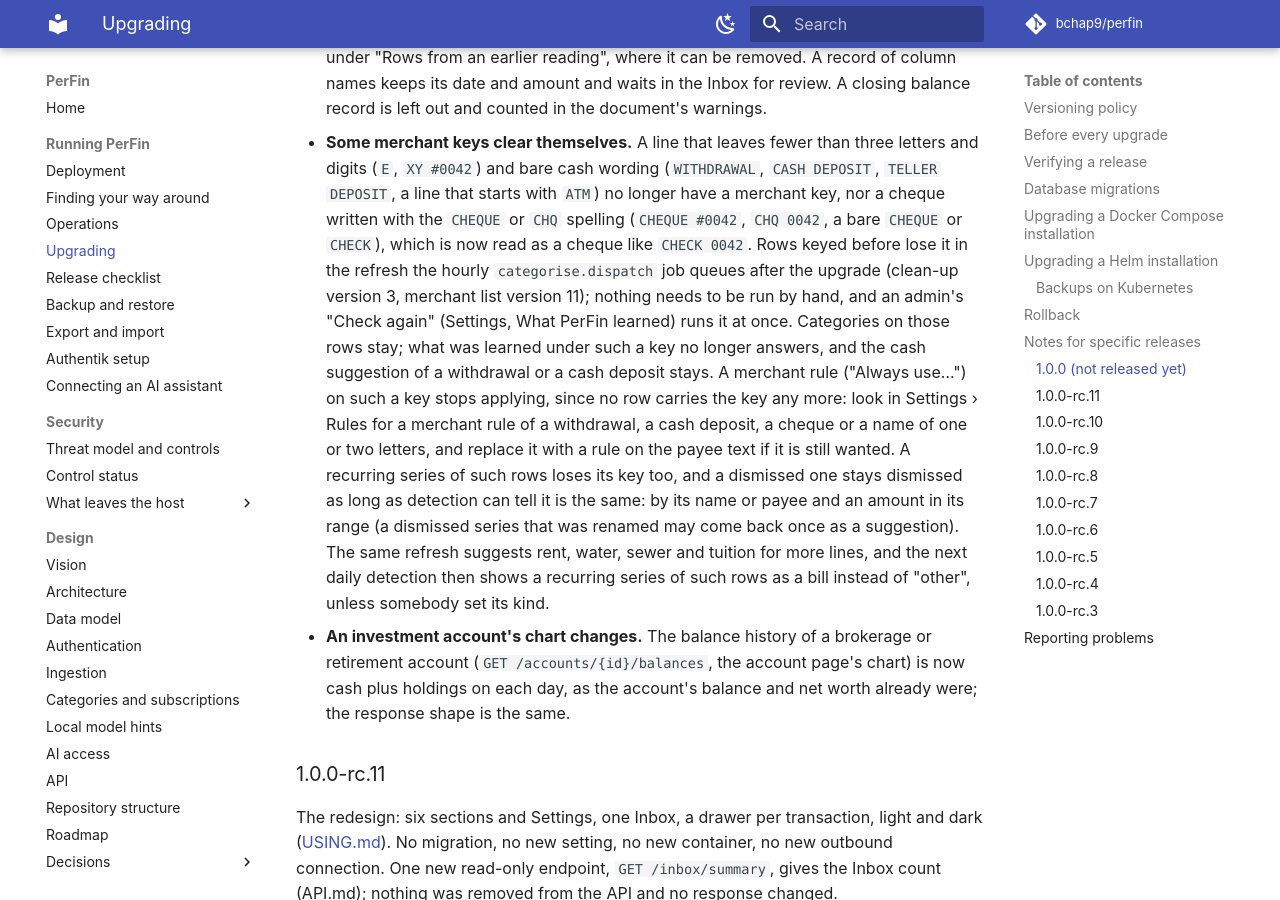
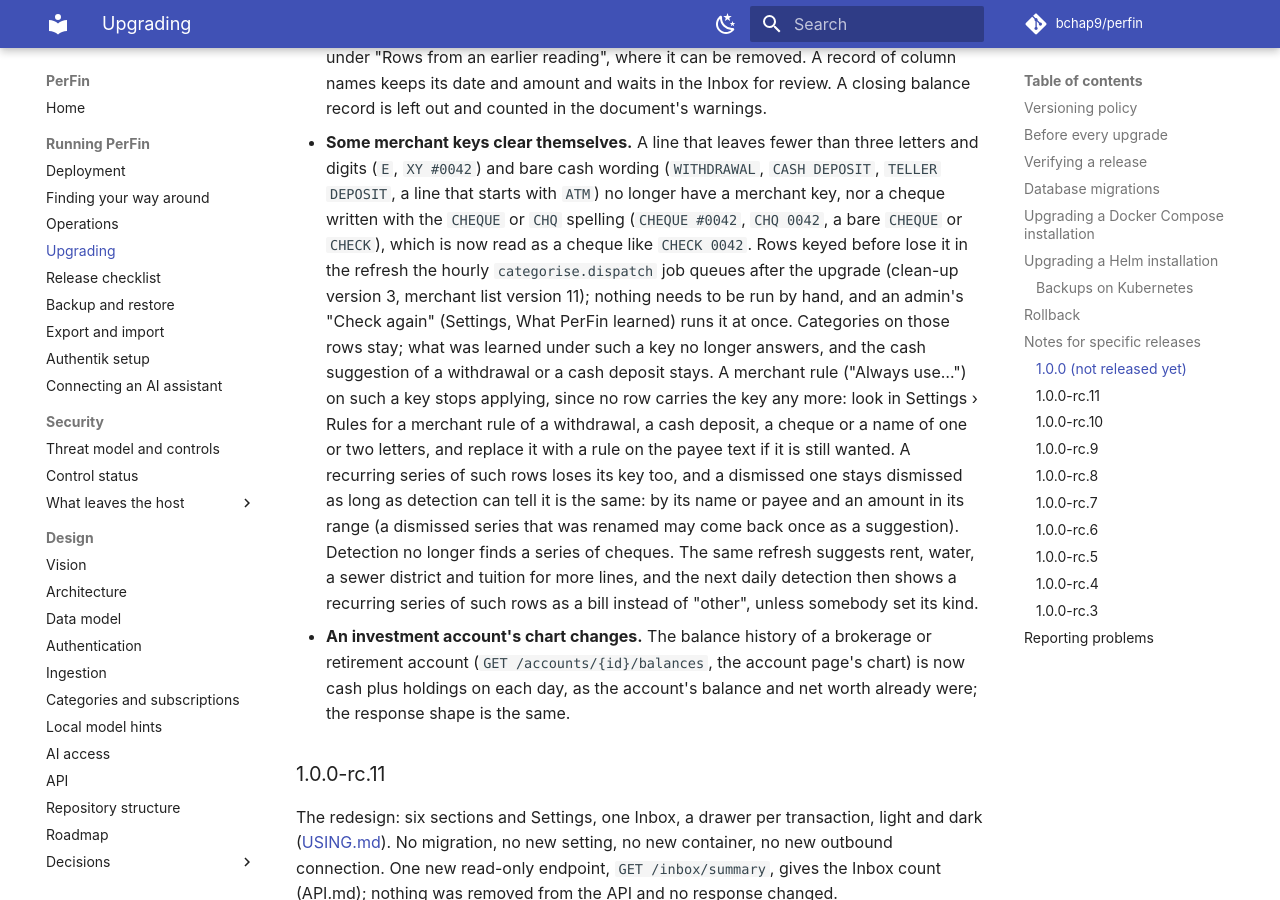
Before and after one commit to Bchap9/PerFin, an MkDocs documentation site: the page built from docs/UPGRADING.md, in a window 1280 px wide and 900 px high, scrolled down 6953 px. Built offline with MkDocs 1.6.1 and Material for MkDocs 9.7.7, drawn with Linux system fonts in a browser that asks for light colours; comment, search, counter and statistics services are not loaded.

Commit message:
docs: a series that loses its key in a re-key, and the 1.0.0 note's wrapping
The module doc of recurring.service names a series whose rows lost their
key among the series without one that rank 2 matches, _follow_keys says
that such a series counts in series_moved, and the UPGRADING 1.0.0 note
is wrapped again and says that detection no longer finds a series of
cheques.

Co-Authored-By: Claude Opus 5.5 <noreply@anthropic.com>
Claude-Session: https://claude.ai/code/session_01HRK1FXsJCfeh3aUokzUEVJ

```diff
--- a/docs/UPGRADING.md
+++ b/docs/UPGRADING.md
@@ -318,23 +318,25 @@ need it ([PORTABILITY.md](PORTABILITY.md)).
   (`WITHDRAWAL`, `CASH DEPOSIT`, `TELLER DEPOSIT`, a line that starts with
   `ATM`) no longer have a merchant key, nor a cheque written with the
   `CHEQUE` or `CHQ` spelling (`CHEQUE #0042`, `CHQ 0042`, a bare `CHEQUE`
-  or `CHECK`), which is now read as a cheque like `CHECK 0042`. Rows keyed before lose it in the
-  refresh the hourly `categorise.dispatch` job queues after the upgrade
-  (clean-up version 3, merchant list version 11); nothing needs to be run
-  by hand, and an admin's "Check again" (Settings, What PerFin learned)
-  runs it at once. Categories on those rows stay; what was learned under such a key
-  no longer answers, and the cash suggestion of a withdrawal or a cash
-  deposit stays. A merchant rule ("Always use…") on such a key stops
-  applying, since no row carries the key any more: look in Settings ›
-  Rules for a merchant rule of a withdrawal, a cash deposit, a cheque or a
-  name of one or two letters, and replace it with a rule on the payee text
-  if it is still wanted. A recurring series of such rows loses its key too, and a
-  dismissed one stays dismissed as long as detection can tell it is the
-  same: by its name or payee and an amount in its range (a dismissed
-  series that was renamed may come back once as a suggestion). The same refresh suggests rent, water, sewer and tuition
-  for more lines, and the next daily detection then shows a recurring
-  series of such rows as a bill instead of "other", unless somebody set
-  its kind.
+  or `CHECK`), which is now read as a cheque like `CHECK 0042`. Rows keyed
+  before lose it in the refresh the hourly `categorise.dispatch` job
+  queues after the upgrade (clean-up version 3, merchant list version 11);
+  nothing needs to be run by hand, and an admin's "Check again" (Settings,
+  What PerFin learned) runs it at once. Categories on those rows stay;
+  what was learned under such a key no longer answers, and the cash
+  suggestion of a withdrawal or a cash deposit stays. A merchant rule
+  ("Always use…") on such a key stops applying, since no row carries the
+  key any more: look in Settings › Rules for a merchant rule of a
+  withdrawal, a cash deposit, a cheque or a name of one or two letters, and
+  replace it with a rule on the payee text if it is still wanted. A
+  recurring series of such rows loses its key too, and a dismissed one
+  stays dismissed as long as detection can tell it is the same: by its
+  name or payee and an amount in its range (a dismissed series that was
+  renamed may come back once as a suggestion). Detection no longer finds
+  a series of cheques. The same refresh suggests rent, water, a sewer
+  district and tuition for more lines, and the next daily detection then
+  shows a recurring series of such rows as a bill instead of "other",
+  unless somebody set its kind.
 - **An investment account's chart changes.** The balance history of a
   brokerage or retirement account (`GET /accounts/{id}/balances`, the
   account page's chart) is now cash plus holdings on each day, as the
```
Also changed, not shown: 2 other files.
